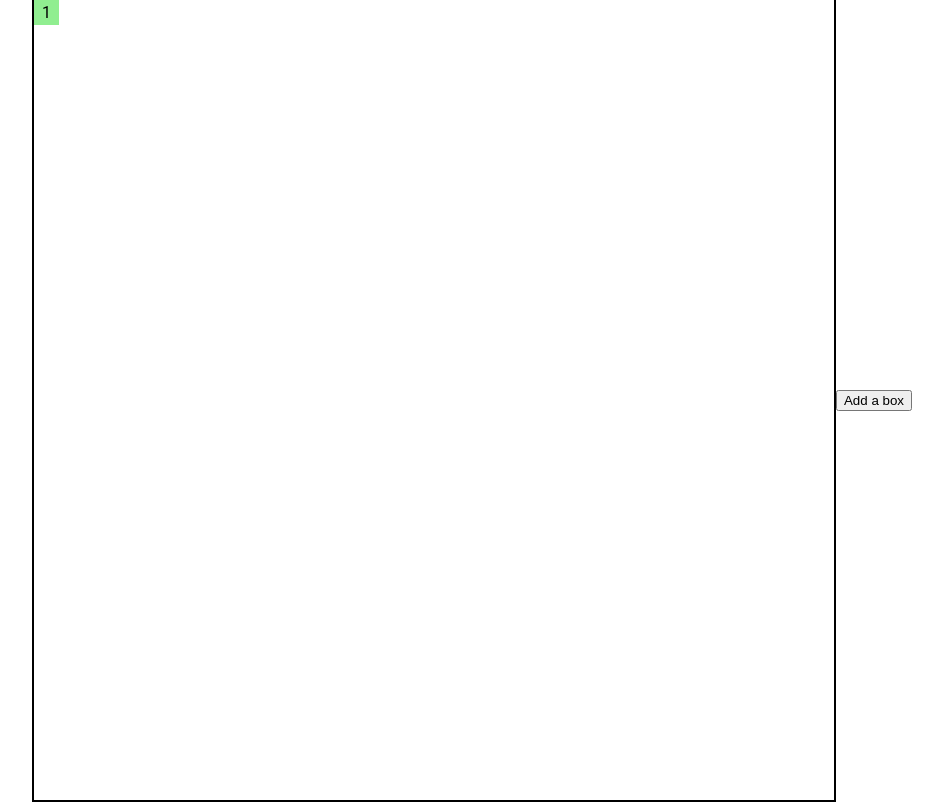
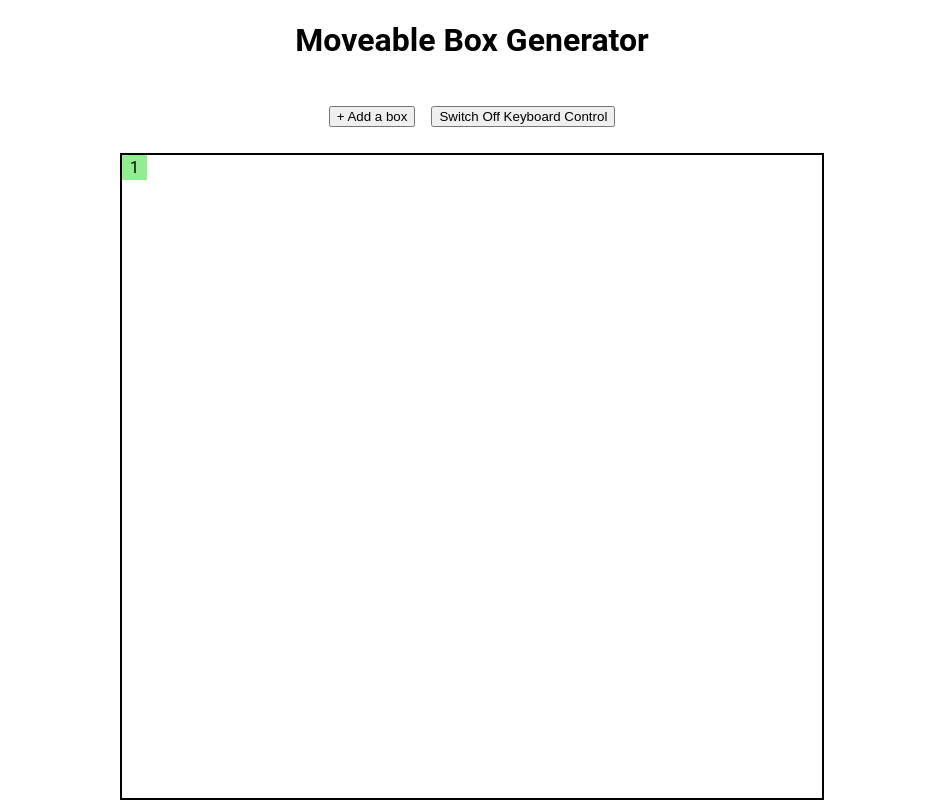
Before and after one commit to utchak160/moveable-box-generator, an Angular app: page / in a window 1280 px wide. Shown: the whole page, without its empty margins (168-1111 px from the left). Built offline with nearby package versions, Linux system fonts and the light colour scheme.

Commit message:
all functional requirement completed

```diff
--- a/src/app/app.component.html
+++ b/src/app/app.component.html
@@ -1,6 +1,11 @@
 <div class="movable-box">
-  <div #box id="box" style="border: 2px solid black; width: 800px; height: 800px; position: relative">
+  <h1 class="movable-box__heading">Moveable Box Generator</h1>
+  <div class="movable-box__btn-container">
+    <button class="add-btn" (click)="addBox()">+ Add a box</button>
+    <button class="toggle-btn" *ngIf="keyboardControl" (click)="toggleKeyboardControl()">Switch Off Keyboard Control</button>
+    <button class="toggle-btn" *ngIf="!keyboardControl" (click)="toggleKeyboardControl()">Switch On Keyboard Control</button>
+  </div>
+  <div #box id="box" style="border: 2px solid black; width: 700px; height: 700px; position: relative">
     <div #sprites class="sprite" [ngClass]="activeBox == box.id ? 'active-sprite' : ''" *ngFor="let box of boxes" style="left: 0; top: 0; position: absolute" (click)="activateBox(box.id)" id="{{ box.id }}">{{ box.zIndex }}</div>
   </div>
-  <button (click)="addBox()">Add a box</button>
 </div>
--- a/src/app/app.component.scss
+++ b/src/app/app.component.scss
@@ -1,9 +1,19 @@
 .movable-box {
   display: flex;
+  flex-direction: column;
   justify-content: center;
   align-items: center;
   width: 100%;
   height: 100%;
+
+  &__btn-container {
+    display: flex;
+    margin: 2% 0;
+
+    > *:not(:last-child) {
+      margin-right: 1rem;
+    }
+  }
 
   .sprite {
     display: flex;
--- a/src/app/app.component.ts
+++ b/src/app/app.component.ts
@@ -19,6 +19,7 @@ export class AppComponent implements AfterViewInit {
   title = 'flytbase-assignment';
   speed = 25;
   zIndexCount = 1;
+  keyboardControl = true;
   boxes = [
     { id: shortid.generate(), left: 0, right: 0, zIndex: this.zIndexCount },
   ];
@@ -30,7 +31,9 @@ export class AppComponent implements AfterViewInit {
   @HostListener('window:keydown', ['$event'])
   handleKeydownEvent(event: KeyboardEvent) {
     console.log(event.key);
-    this.handleMovement(event);
+    if (this.keyboardControl) {
+      this.handleMovement(event);
+    }
   }
 
   constructor(private elementRef: ElementRef, private renderer: Renderer2) {}
@@ -57,7 +60,7 @@ export class AppComponent implements AfterViewInit {
         break;
       case 'd':
       case 'ArrowRight':
-        if (left >= 775) return this.renderer.setStyle(this.spriteRef?.nativeElement, 'left', 775);
+        if (left >= 675) return this.renderer.setStyle(this.spriteRef?.nativeElement, 'left', 675);
         this.renderer.setStyle(this.spriteRef?.nativeElement, 'left', left + this.speed + 'px');
         break;
       case 'w':
@@ -67,9 +70,12 @@ export class AppComponent implements AfterViewInit {
         break;
       case 's':
       case 'ArrowDown':
-        if (top >= 775) return this.renderer.setStyle(this.spriteRef?.nativeElement, 'top', 775);
+        if (top >= 675) return this.renderer.setStyle(this.spriteRef?.nativeElement, 'top', 675);
         this.renderer.setStyle(this.spriteRef?.nativeElement, 'top', top + this.speed + 'px');
         break;
+      case 'Delete':
+      case 'Backspace':
+        this.deleteBox(this.activeBox);
     }
   };
 
@@ -90,4 +96,12 @@ export class AppComponent implements AfterViewInit {
       }
     });
   }
+
+  deleteBox(id: string) {
+    this.boxes = this.boxes.filter((box) => box.id != id);
+  }
+
+  toggleKeyboardControl() {
+    this.keyboardControl = !this.keyboardControl;
+  }
 }
```
